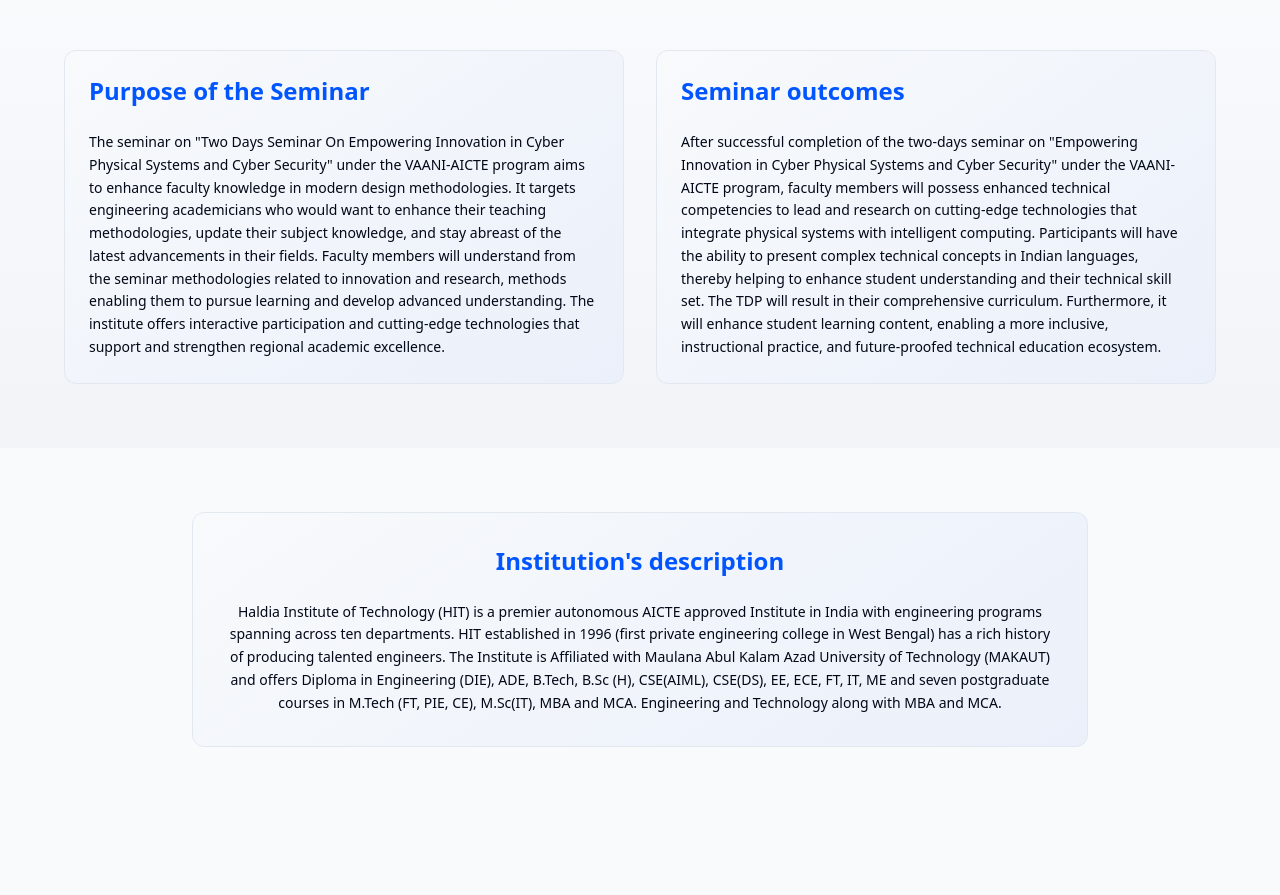
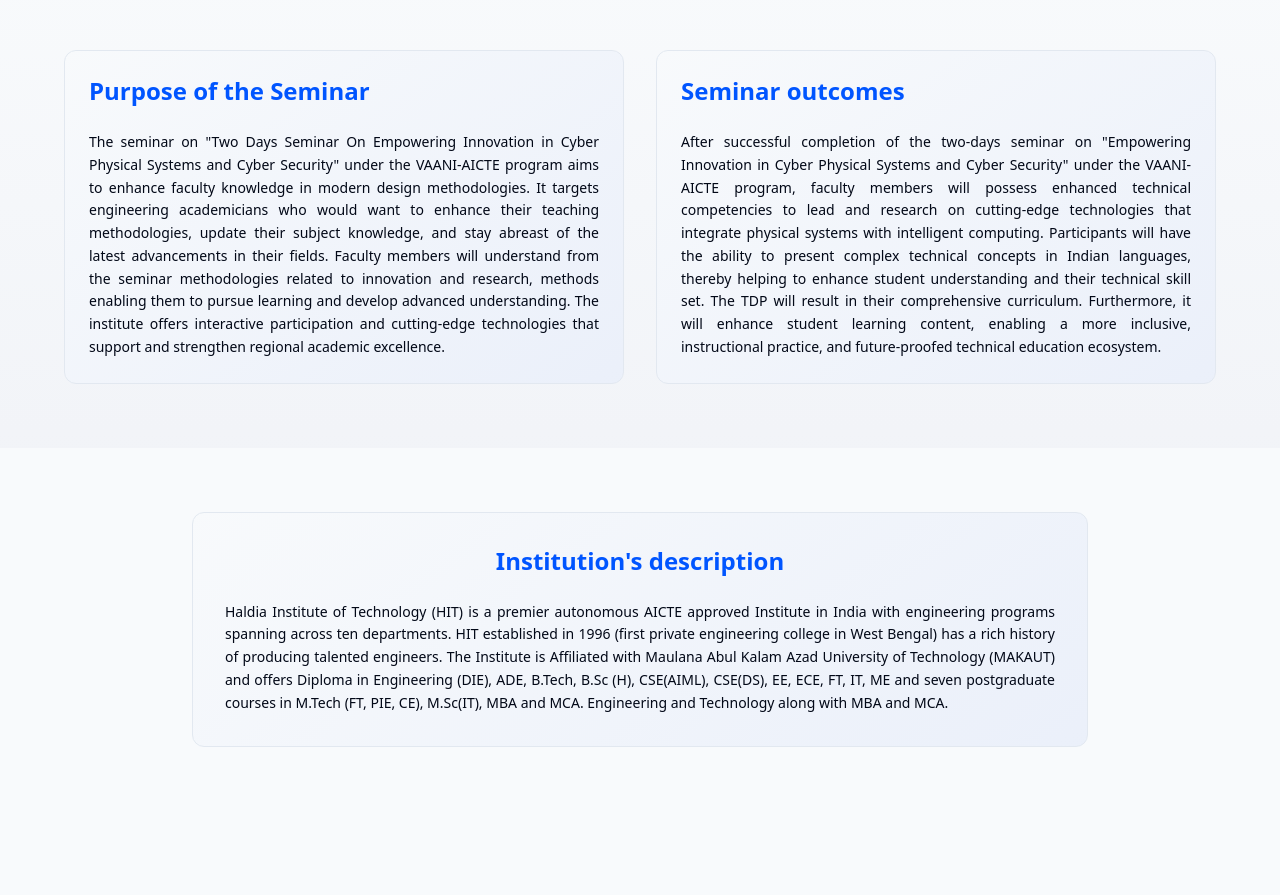
Before and after one commit to leo-soumyajit/seminar-website-it-dept, a React (Vite) app: page / in a window 1280 px wide. Shown: the part 5820-6715 px from the top of the page. Built offline with nearby package versions, Linux system fonts and the light colour scheme.

Commit message:
justify the text style

```diff
--- a/src/pages/Index.tsx
+++ b/src/pages/Index.tsx
@@ -454,7 +454,9 @@ const Index = () => {
             <h3 className="text-2xl font-bold mb-6 text-primary">
               {currentContent.purpose.title}
             </h3>
-                  <p className="text-sm leading-relaxed">{currentContent.purpose.description}</p>
+            <p className="text-sm leading-relaxed text-justify">
+              {currentContent.purpose.description}
+            </p>
           </CardContent>
         </Card>
       </ScrollReveal>
@@ -465,7 +467,9 @@ const Index = () => {
             <h3 className="text-2xl font-bold mb-6 text-primary">
               {currentContent.outcomes.title}
             </h3>
-                  <p className="text-sm leading-relaxed">{currentContent.outcomes.description}</p>
+            <p className="text-sm leading-relaxed text-justify">
+              {currentContent.outcomes.description}
+            </p>
           </CardContent>
         </Card>
       </ScrollReveal>
@@ -482,7 +486,7 @@ const Index = () => {
           <h3 className="text-2xl font-bold mb-6 text-primary text-center">
             {currentContent.institutionDescription.title}
           </h3>
-                <p className="text-sm leading-relaxed text-center">
+          <p className="text-sm leading-relaxed text-justify">
             {currentContent.institutionDescription.description}
           </p>
         </CardContent>
@@ -490,6 +494,7 @@ const Index = () => {
     </ScrollReveal>
   </div>
 </section>
+
 
       {/* Contact Section */}
       <section id="contact" className="py-12 md:py-20 bg-background">
```
Lines whose indentation alone changed are shown as unchanged.
